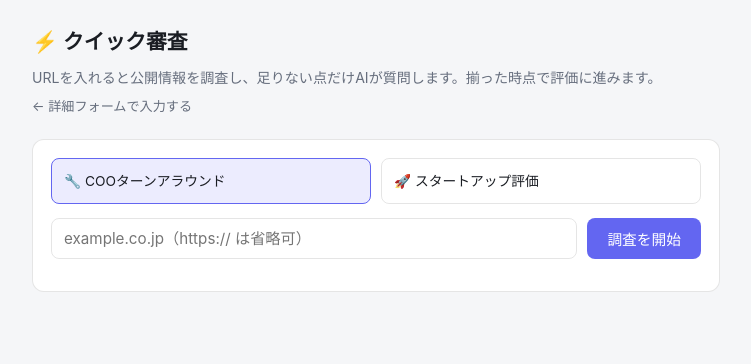
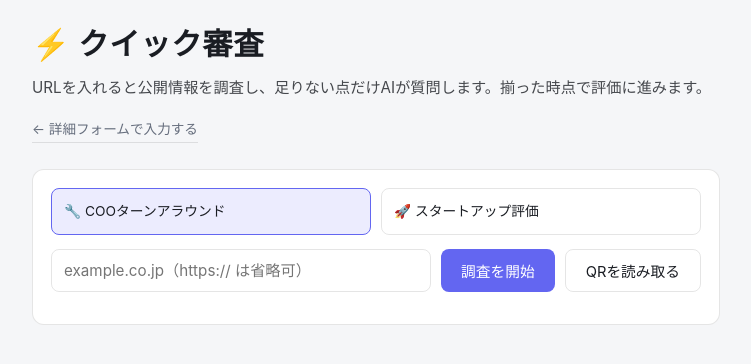
Before and after one commit to sakazeruga/business-eval-ai, a FastAPI app: page /quick in a window 1280 px wide. Shown: the top 364 px of the page, without its empty margins (264-1015 px from the left). Run offline with FastAPI, Linux system fonts and the light colour scheme; some libraries are stand-ins or nearby versions.

Commit message:
feat: クイック審査にQR読み取りを追加し、見出しの可読性を改善
## QR読み取り
「QRを読み取る」でカメラを起動し、読み取ったURLで調査を自動開始する。
- BarcodeDetector が使えるブラウザではそれを使い、無ければ jsQR に
  フォールバック（cdnjs には jsQR が無く404のため jsDelivr を使用）
- vCard など URL 以外を含むQRからも URL 部分だけを抽出する
- デコーダもカメラも使えない環境では、カメラ起動前に案内して終了
- 背面カメラを優先。離脱時にストリームを停止する

## 見出し
h1 が 1.3rem / 既定色で埋もれていたため、1.9rem・太字・本文色にし、
リード文も muted から本文色+不透明度に変更。スマホでは 1.6rem。

検証: 実際のQR画像を jsQR でデコードできること、vCard から URL のみを
取り出せること、tel: や通常文字列では URL 無しと判定することを確認。

Co-Authored-By: Claude Sonnet 5.5 <noreply@anthropic.com>

```diff
--- a/templates/quick.html
+++ b/templates/quick.html
@@ -19,11 +19,15 @@
     font-family: -apple-system, BlinkMacSystemFont, "Hiragino Sans", "Noto Sans JP", sans-serif;
     line-height: 1.75; }
   .wrap { max-width: 720px; margin: 0 auto; padding: 24px 16px 60px; }
-  header { margin-bottom: 20px; }
-  h1 { font-size: 1.3rem; margin: 0 0 6px; }
-  .lead { color: var(--muted); font-size: .88rem; margin: 0; }
-  .back { color: var(--muted); font-size: .82rem; text-decoration: none; }
-  .back:hover { color: var(--text); }
+  header { margin-bottom: 26px; }
+  h1 { font-size: 1.9rem; font-weight: 700; letter-spacing: .02em;
+       margin: 0 0 10px; line-height: 1.35; color: var(--text); }
+  h1 .bolt { color: var(--accent); }
+  .lead { color: var(--text); opacity: .8; font-size: .95rem; margin: 0 0 12px; }
+  .back { display: inline-block; color: var(--muted); font-size: .85rem;
+          text-decoration: none; border-bottom: 1px solid var(--line); padding-bottom: 1px; }
+  .back:hover { color: var(--text); border-color: var(--accent); }
+  @media (max-width: 480px) { h1 { font-size: 1.6rem; } }
 
   .card { background: var(--card); border: 1px solid var(--line);
     border-radius: 12px; padding: 18px; margin-bottom: 16px; }
@@ -59,6 +63,15 @@
     border-left: 3px solid var(--ok); padding-left: 10px; margin-top: 8px; }
   details summary { cursor: pointer; font-size: .84rem; color: var(--muted); }
   .hidden { display: none; }
+
+  /* QRスキャナ */
+  .btn-ghost { background: transparent; color: var(--text);
+    border: 1px solid var(--line); }
+  .btn-ghost:hover:not(:disabled) { background: transparent; border-color: var(--accent); }
+  #scanner { margin-top: 14px; }
+  #scan-video { width: 100%; max-width: 420px; border-radius: 10px;
+    background: #000; display: block; }
+  .scan-hint { color: var(--muted); font-size: .82rem; margin-top: 8px; }
   .spin { display: inline-block; width: 14px; height: 14px; vertical-align: -2px;
     border: 2px solid var(--line); border-top-color: var(--text);
     border-radius: 50%; animation: s .9s linear infinite; }
@@ -68,7 +81,7 @@
 <body>
 <div class="wrap">
   <header>
-    <h1>⚡ クイック審査</h1>
+    <h1><span class="bolt">⚡</span> クイック審査</h1>
     <p class="lead">URLを入れると公開情報を調査し、足りない点だけAIが質問します。揃った時点で評価に進みます。</p>
     <a class="back" href="/">← 詳細フォームで入力する</a>
   </header>
@@ -88,6 +101,13 @@
     <div class="row">
       <input type="text" inputmode="url" id="url" placeholder="example.co.jp（https:// は省略可）">
       <button id="start-btn">調査を開始</button>
+      <button id="scan-btn" class="btn-ghost" type="button">QRを読み取る</button>
+    </div>
+    <div id="scanner" class="hidden">
+      <video id="scan-video" playsinline muted></video>
+      <div class="scan-hint">
+        QRコードをカメラに向けてください。<a href="#" id="scan-stop">読み取りを中止</a>
+      </div>
     </div>
     <div class="sysnote" id="url-status" style="margin-top:10px"></div>
   </div>
@@ -120,6 +140,7 @@
   <input type="hidden" name="extra_context" id="f-extra">
 </form>
 
+<script src="https://cdn.jsdelivr.net/npm/jsqr@1.4.0/dist/jsQR.js"></script>
 <script>
   let STATE = null, CURRENT_Q = '', SUMMARY = {};
 
@@ -192,6 +213,91 @@
     }
   });
 
+  // --- QR読み取り ---
+  // 対応ブラウザでは BarcodeDetector、無ければ jsQR にフォールバックする。
+  // カメラは HTTPS（または localhost）でのみ利用できる。
+  let scanStream = null, scanTimer = null;
+
+  async function startScan() {
+    const video = $('scan-video');
+    if (!('BarcodeDetector' in window) && typeof jsQR !== 'function') {
+      $('url-status').innerHTML = '<span class="err">このブラウザではQR読み取りを利用できません。'
+        + 'URLを直接入力してください。</span>';
+      return;
+    }
+    if (!navigator.mediaDevices || !navigator.mediaDevices.getUserMedia) {
+      $('url-status').innerHTML = '<span class="err">カメラを利用できない環境です（HTTPS接続が必要です）。'
+        + 'URLを直接入力してください。</span>';
+      return;
+    }
+    try {
+      scanStream = await navigator.mediaDevices.getUserMedia({
+        video: { facingMode: { ideal: 'environment' } }, audio: false
+      });
+    } catch (e) {
+      $('url-status').innerHTML = '<span class="err">カメラを利用できません: ' + esc(e.message || e)
+        + '（HTTPS接続と、ブラウザのカメラ許可が必要です）</span>';
+      return;
+    }
+    video.srcObject = scanStream;
+    await video.play();
+    $('scanner').classList.remove('hidden');
+    $('scan-btn').textContent = '読み取り中…';
+    $('scan-btn').disabled = true;
+
+    const detector = ('BarcodeDetector' in window)
+      ? new BarcodeDetector({ formats: ['qr_code'] }) : null;
+    const canvas = document.createElement('canvas');
+    const ctx = canvas.getContext('2d', { willReadFrequently: true });
+
+    scanTimer = setInterval(async () => {
+      if (!video.videoWidth) return;
+      let text = null;
+      try {
+        if (detector) {
+          const codes = await detector.detect(video);
+          if (codes.length) text = codes[0].rawValue;
+        } else if (window.jsQR) {
+          canvas.width = video.videoWidth;
+          canvas.height = video.videoHeight;
+          ctx.drawImage(video, 0, 0, canvas.width, canvas.height);
+          const img = ctx.getImageData(0, 0, canvas.width, canvas.height);
+          const code = jsQR(img.data, img.width, img.height);
+          if (code) text = code.data;
+        }
+      } catch (e) { /* 読み取り失敗は次フレームで再試行 */ }
+      if (text) onScanned(text);
+    }, 300);
+  }
+
+  function stopScan() {
+    if (scanTimer) { clearInterval(scanTimer); scanTimer = null; }
+    if (scanStream) { scanStream.getTracks().forEach(t => t.stop()); scanStream = null; }
+    $('scan-video').srcObject = null;
+    $('scanner').classList.add('hidden');
+    $('scan-btn').textContent = 'QRを読み取る';
+    $('scan-btn').disabled = false;
+  }
+
+  function onScanned(text) {
+    stopScan();
+    // QRにはURL以外（vCard等）が入ることもあるため、URLらしき部分を取り出す
+    const m = String(text).match(/https?:\/\/[^\s"'<>]+/i)
+           || String(text).match(/[a-z0-9][a-z0-9-]*(\.[a-z0-9-]+)+(\/[^\s"'<>]*)?/i);
+    if (!m) {
+      $('url-status').innerHTML = '<span class="err">QRにURLが含まれていませんでした: '
+        + esc(String(text).slice(0, 60)) + '</span>';
+      return;
+    }
+    $('url').value = m[0];
+    $('url-status').textContent = 'QRを読み取りました。調査を開始します…';
+    $('start-btn').click();
+  }
+
+  $('scan-btn').addEventListener('click', startScan);
+  $('scan-stop').addEventListener('click', e => { e.preventDefault(); stopScan(); });
+  window.addEventListener('pagehide', stopScan);
+
   // --- STEP 2 ---
   $('send-btn').addEventListener('click', async () => {
     const answer = $('answer').value.trim();
```
